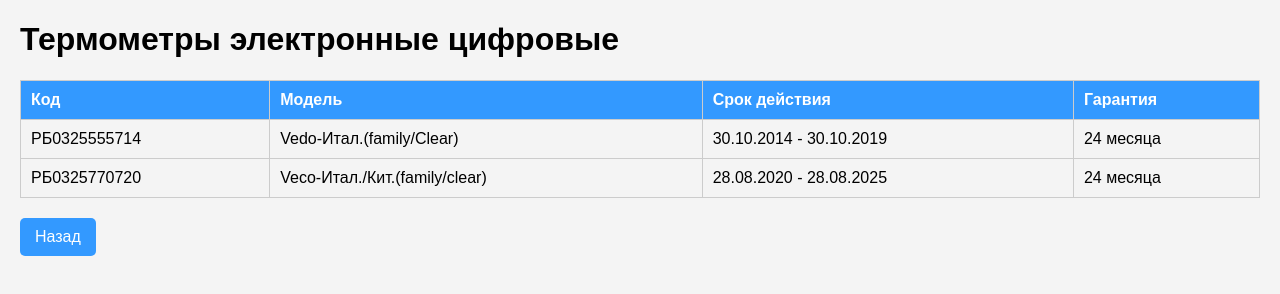
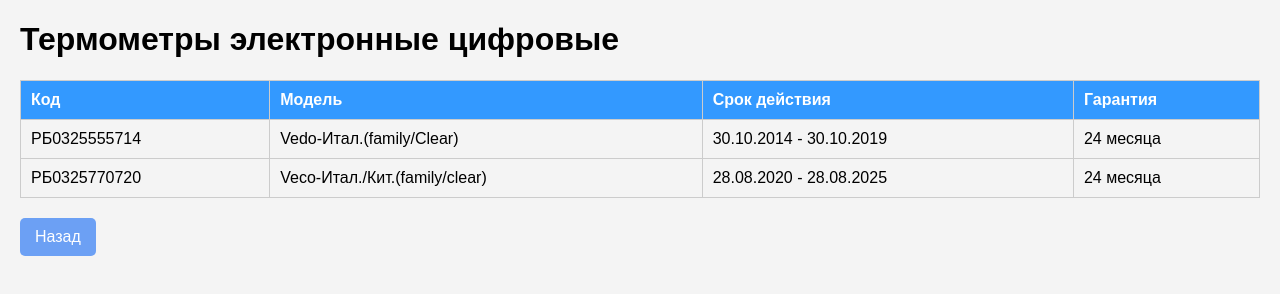
Before and after one commit to Averty321/Vlad-CSMS, a plain HTML site: page El-term.html in a window 1280 px wide. Drawn offline with Linux system fonts and the light colour scheme.

Commit message:
Update El-term.html

```diff
--- a/El-term.html
+++ b/El-term.html
@@ -62,7 +62,23 @@
     </tr>
 </table>
 
-<a href="index.html" class="back-button">Назад</a>
+<a href="javascript:history.back()" class="back-button">Назад</a>
+
+<style>
+    .back-button {
+        display: inline-block;
+        margin-top: 20px;
+        padding: 10px 15px;
+        background-color: #6ca0f4; /* Более тёмный светло-синий цвет */
+        color: white; /* Белый текст */
+        text-decoration: none;
+        border-radius: 5px;
+        transition: background-color 0.3s;
+    }
+    .back-button:hover {
+        background-color: #5a8edc; /* Ещё более тёмный при наведении */
+    }
+</style>
 
 </body>
 </html>
```
